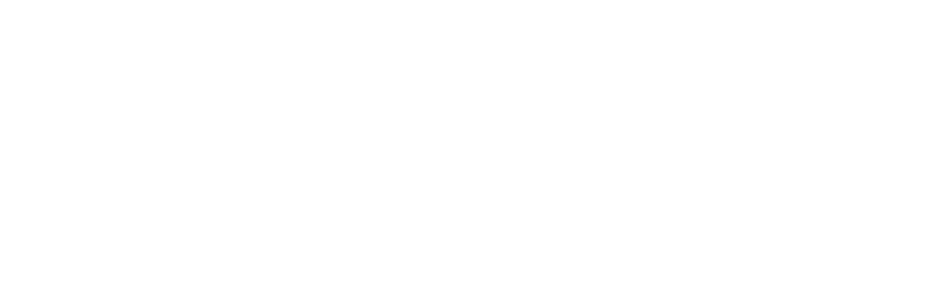
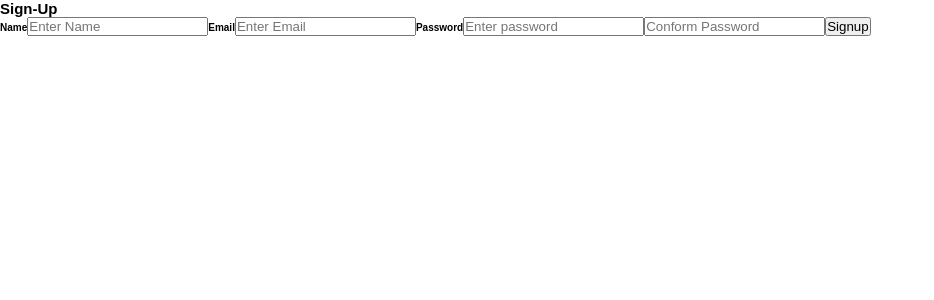
Before and after one commit to GMchalana/Hansa_Village_Hotel_Management_system, a React (Create React App) app: page /Signupravin in a window 1280 px wide. Before the commit this address had no page. Shown: the top 300 px of the page, without its empty margins (0-934 px from the left). Built offline with nearby package versions, Linux system fonts and the light colour scheme.

Commit message:
Add fetures
add some front end features

```diff
--- a/src/App.js
+++ b/src/App.js
@@ -15,6 +15,7 @@
 import Reservationmanager from './Components/Reservation_manager/Reservation_manager';
 import ReservationmanagerAddhall from './Components/Reservation_manager/Add_hall';
 import App1 from './Components/Inventory_manager/App1';
+import Signupravin from './Components/Signupravin';
 function App() {
   return (
     <div className="App">
@@ -36,6 +37,7 @@
             <Route path="/ReservationManager/Reservations" element={<Reservationmanager/>}/>
             <Route path="/ReservationManager/Addhall" element={<ReservationmanagerAddhall/>}/>
             <Route path="/App1" element={<App1/>}/>
+            <Route path="/Signupravin" element={<Signupravin/>}/>
           </Routes>
         </div>
       </Router>
--- a/src/Components/Inventory_manager/App1.js
+++ b/src/Components/Inventory_manager/App1.js
@@ -1,20 +1,16 @@
 import React from 'react';
-import axios from 'axios';
 
 function App() {
   const generatePDF = async () => {
     try {
-      const response = await axios.get('http://localhost:8080/generate-pdf', {
-        responseType: 'blob', // Ensure the response is treated as binary data
-      });
+      // Make a request to your Node.js backend to generate the PDF
+      const response = await fetch('http://localhost:8080/generate-pdf');
+      if (response.ok) {
+        // Convert the response to a blob
+        const blob = await response.blob();
 
-      // Create a Blob object from the response data
-      const blob = new Blob([response.data], { type: 'application/pdf' });
-
-      // Create a download URL for the Blob
+        // Create a download link and trigger the download
         const url = window.URL.createObjectURL(blob);
-
-      // Create a link element and trigger a click to download the PDF
         const a = document.createElement('a');
         a.href = url;
         a.download = 'report.pdf';
@@ -24,6 +20,9 @@
 
         // Clean up
         window.URL.revokeObjectURL(url);
+      } else {
+        console.error('Error generating PDF:', response.status);
+      }
     } catch (error) {
       console.error('Error generating PDF:', error);
     }
--- /dev/null
+++ b/src/Components/Signupravin.js
@@ -0,0 +1,98 @@
+import axios from 'axios';
+import React, { useState } from 'react';
+import { Link } from 'react-router-dom';
+import { useNavigate } from 'react-router-dom';
+
+
+function Signupravin() {
+
+  const[values, setValues] =useState({
+    name: '',
+    email: '',
+    password: '',
+    conform_password: ''
+})
+console.log(values)
+const handleChange=(event) =>{
+  setValues({...values,[event.target.name]:event.target.value})
+}
+const handleSubmit = (event) => {
+  event.preventDefault();
+  if(values.password !== values.conform_password){
+      alert("Password does not match");}
+  else if(!values.name || !values.email || !values.password || !values.conform_password){
+     alert("Enter data for all fields");
+  }
+
+  else{
+  axios.post("http://localhost:8080/hansavillagehotel/newsign",values)
+  .then(res=>alert("Successfully Registered"))
+  .then(res=>navigate('/'))
+  .catch(err=>console.log(err));
+  }
+
+
+}
+let navigate= useNavigate();
+  return (
+    <div>
+      <h2>Sign-Up</h2>
+      <form onSubmit={handleSubmit}>
+        <label>
+          <strong>Name</strong>
+        </label>
+        <input
+          type="text"
+          placeholder="Enter Name"
+          name="name"
+          id="name"
+          //value={values.name}
+          onChange={handleChange}
+          required
+        ></input>
+        <label>
+          <strong>Email</strong>
+        </label>
+        <input
+          type="email"
+          placeholder ="Enter Email"
+          name="email"
+          id="email"
+          //value={values.email}
+          onChange={handleChange}
+          required
+        ></input>
+        <label>
+          <strong>Password</strong>
+        </label>
+        <input
+          type="password"
+          placeholder="Enter password"
+          name="password"
+          id="password"
+          //value={values.password}
+          onChange={handleChange}
+          required
+        ></input>
+        <input
+          type="password"
+          placeholder="Conform Password"
+          name="conform_password"
+          id="conform_password"
+          //value={values.conform_password}
+          onChange={handleChange}
+          required
+        ></input>
+        <input type="submit" value="Signup" name="submit-btn" />
+      </form>
+      <div className='lastword'>
+
+                        <div styles="text-color:blue" onClick={()=>{navigate("/parent")}}>
+
+                        </div>
+                    </div>
+    </div>
+  );
+}
+
+export default Signupravin;
```
Also changed, not shown: 1 other file (tests, documents, lock files or other folders). Lines whose indentation alone changed are shown as unchanged.
